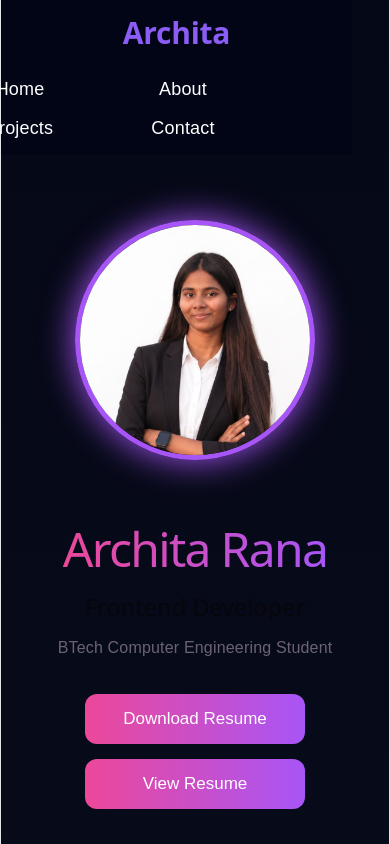
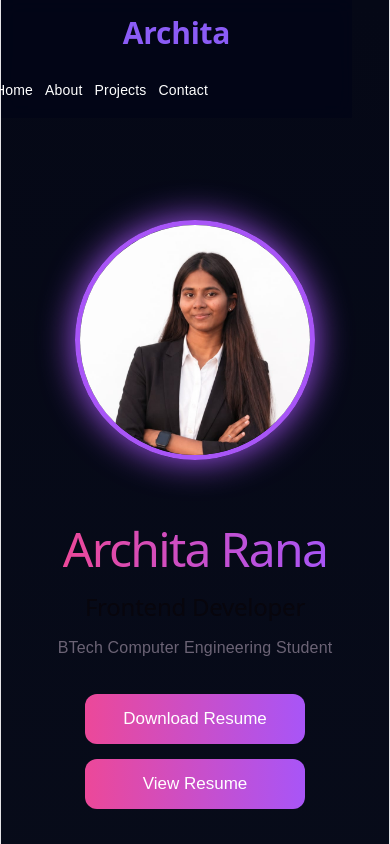
Before and after one commit to archi1710/portfolio, a React app: page / in a window 390 px wide. Shown: the top 844 px of the page. Built offline with nearby package versions, Linux system fonts and the light colour scheme; the HTML template or start-up script is replaced by a standard one.

Commit message:
final update

```diff
--- a/src/App.css
+++ b/src/App.css
@@ -330,14 +330,17 @@ body {
 
   .nav-links {
     width: 100%;
-    display: grid;
-    grid-template-columns: repeat(2, 1fr);
-    gap: 15px;
-    text-align: center;
+    display: flex;
+    justify-content: center;
+    align-items: center;
+    flex-wrap: nowrap;
+    gap: 12px;
+    overflow-x: auto;
   }
 
   .nav-links a {
-    font-size: 18px;
+    font-size: 14px;
+    white-space: nowrap;
   }
 
   /* HERO SECTION */
```
